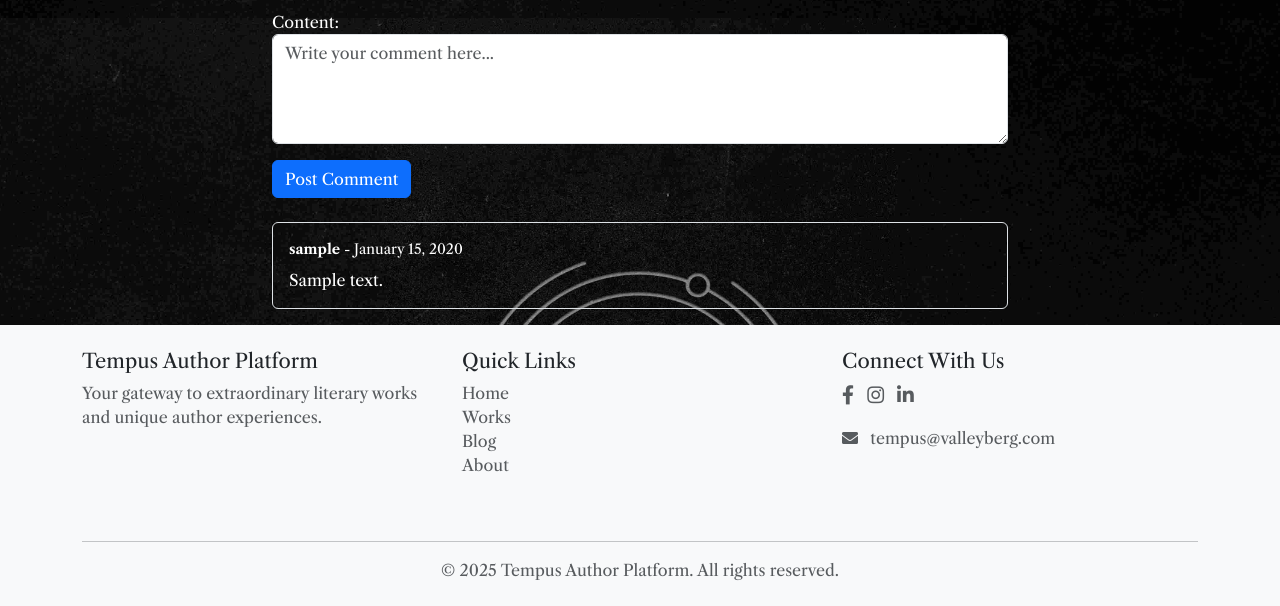
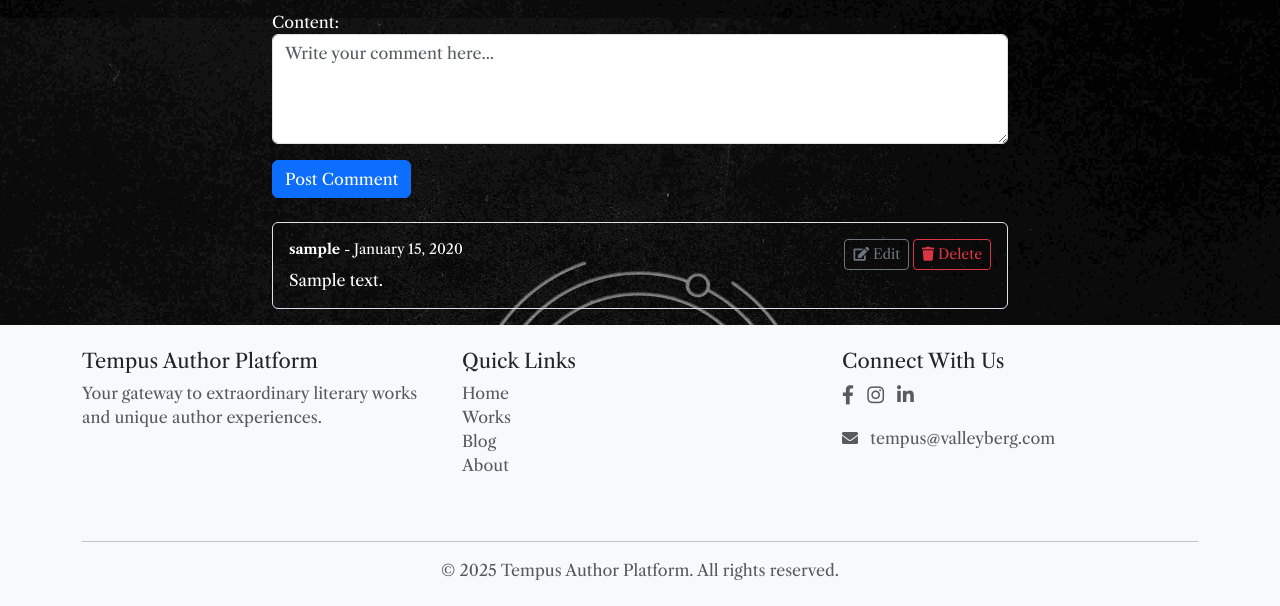
Before and after one commit to cptvalleyberg84/tempus-author-platform, a Django app: a page that uses blog/templates/blog/post_detail.html in a window 1280 px wide. Shown: the part 782-1388 px from the top of the page. Run offline with Django 5.2, Linux system fonts and the light colour scheme; a user stored in the database is signed in; tables that the repository leaves empty hold one stand-in row (values such as "Sample post"); grey boxes marked "Sample" are stand-in pictures; parts of the project's set-up code (start-up, migrations or seed data) failed here and were passed over; some libraries are stand-ins or nearby versions.

Commit message:
Add comments editing and removing

```diff
--- a/blog/templates/blog/post_detail.html
+++ b/blog/templates/blog/post_detail.html
@@ -62,12 +62,52 @@
                         <div class="comment-meta small">
                             <strong>{{ comment.author }}</strong> -
                             {{ comment.created_on|date:"F j, Y" }}
+
+                            {% if user == comment.author %}
+                                <div class="float-end">
+                                    <a href="{% url 'comment_edit' post.post_slug comment.id %}"
+                                       class="btn btn-sm btn-outline-secondary">
+                                        <i class="fas fa-edit"></i> Edit
+                                    </a>
+                                    <button type="button"
+                                            class="btn btn-sm btn-outline-danger"
+                                            data-bs-toggle="modal"
+                                            data-bs-target="#deleteModal{{ comment.id }}">
+                                        <i class="fas fa-trash"></i> Delete
+                                    </button>
+                                </div>
+                            {% endif %}
                         </div>
                         <div class="comment-content mt-2">
                             {{ comment.content }}
                         </div>
                     </div>
+
+                    <!-- Delete Modal for each comment -->
+                    {% if user == comment.author or user.is_staff %}
+                    <div class="modal fade" id="deleteModal{{ comment.id }}" tabindex="-1">
+                        <div class="modal-dialog">
+                            <div class="modal-content">
+                                <div class="modal-header">
+                                    <h5 class="modal-title text-dark">Confirm Delete</h5>
+                                    <button type="button" class="btn-close" data-bs-dismiss="modal"></button>
+                                </div>
+                                <div class="modal-body text-dark">
+                                    Are you sure you want to delete this comment?
+                                </div>
+                                <div class="modal-footer">
+                                    <button type="button" class="btn btn-secondary" data-bs-dismiss="modal">Cancel</button>
+                                    <form action="{% url 'comment_delete' post.post_slug comment.id %}" method="POST" style="display: inline;">
+                                        {% csrf_token %}
+                                        <button type="submit" class="btn btn-danger">Delete</button>
+                                    </form>
+                                </div>
+                            </div>
+                        </div>
+                    </div>
+                    {% endif %}
                 {% endfor %}
+
                 {% else %}
                     <p>No comments yet. Be the first to comment!</p>
                 {% endif %}
--- a/blog/urls.py
+++ b/blog/urls.py
@@ -1,8 +1,15 @@
 from django.urls import path
 from .views import BlogListView, PostDetailView
+from . import views
 
 
 urlpatterns = [
     path('', BlogListView.as_view(), name='blog'),
     path('<slug:slug>/', PostDetailView.as_view(), name='post_detail'),
+    path('<slug:post_slug>/comment/<int:comment_id>/edit/',
+         views.comment_edit,
+         name='comment_edit'),
+    path('<slug:post_slug>/comment/<int:comment_id>/delete/',
+         views.comment_delete,
+         name='comment_delete'),
 ]
--- a/blog/views.py
+++ b/blog/views.py
@@ -1,7 +1,10 @@
+
+from django.http import HttpResponseForbidden
 from django.views.generic import ListView, DetailView
-from .models import Post
-from django.shortcuts import redirect
+from django.shortcuts import get_object_or_404, redirect, render
+from django.contrib.auth.decorators import login_required
 from django.contrib import messages
+from .models import Post, Comment
 from .forms import CommentForm
 
 
@@ -55,3 +58,46 @@ class PostDetailView(DetailView):
         context = self.get_context_data(object=self.object)
         context['comment_form'] = form
         return self.render_to_response(context)
+
+
+@login_required
+def comment_edit(request, post_slug, comment_id):
+    comment = get_object_or_404(
+        Comment, id=comment_id, post__post_slug=post_slug)
+
+    if request.user == comment.author:
+        return HttpResponseForbidden(
+            "You don't have permission to edit this comment."
+        )
+
+    if request.method == 'POST':
+        form = CommentForm(request.POST, instance=comment)
+        if form.is_valid():
+            form.save()
+            messages.success(request, 'Comment updated successfully.')
+            return redirect('post_detail', slug=post_slug)
+    else:
+        form = CommentForm(instance=comment)
+
+    return render(request, 'blog/comment_edit.html', {
+        'form': form,
+        'comment': comment,
+        'post': comment.post
+    })
+
+
+@login_required
+def comment_delete(request, post_slug, comment_id):
+    comment = get_object_or_404(
+        Comment, id=comment_id, post__post_slug=post_slug)
+
+    if not (request.user == comment.author or request.user.is_staff):
+        return HttpResponseForbidden(
+            "You don't have permission to delete this comment."
+        )
+
+    if request.method == 'POST':
+        comment.delete()
+        messages.success(request, 'Comment deleted successfully.')
+
+    return redirect('post_detail', slug=post_slug)
```
Also changed, not shown: blog/templates/blog/comment_edit.html (added, +19 -0 lines), blog/migrations/0003_alter_comment_active.py (added). Lines whose indentation alone changed are shown as unchanged.
